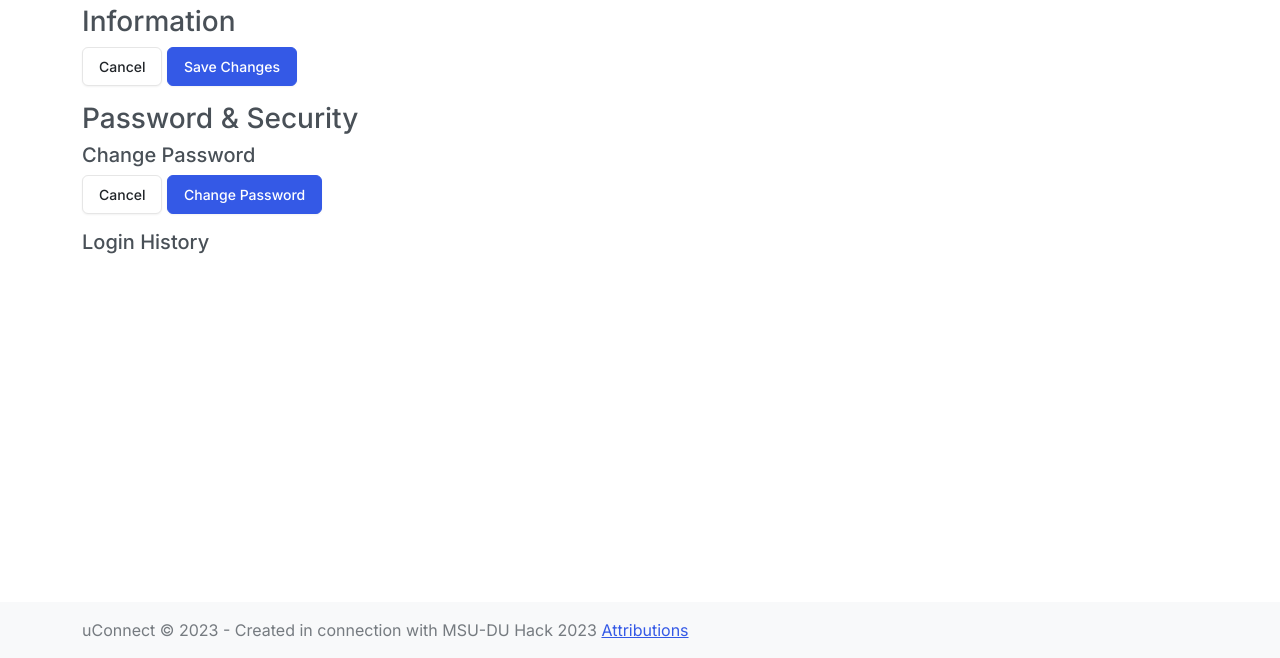
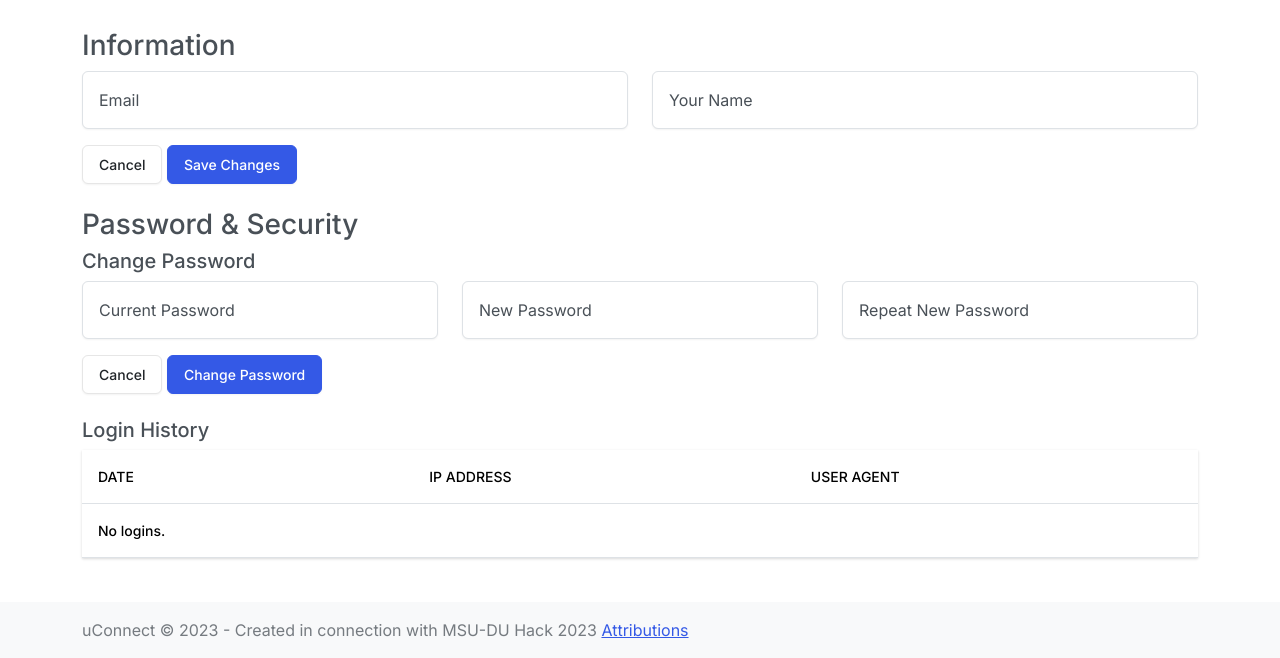
Before and after one commit to kzaremski/msu-du-hack23-multi-campus-events-hub, a website: page views/user_settings.html in a window 1280 px wide. Shown: the part 142-800 px from the top of the page. Drawn offline with nearby package versions, Linux system fonts and the light colour scheme; files that its build step writes are made by us from their sources.

Commit message:
Display user login history in their settings page

```diff
--- a/static/js/event.js
+++ b/static/js/event.js
@@ -2,6 +2,6 @@ window.addEventListener("load", () => {
     const box = document.getElementById("sharelink");
     box.value = window.location.href;
     box.addEventListener("click", () => {
-        this.setSelectionRange(0, this.value.length)
+        this.setSelectionRange(0, this.value.length);
     });
 });
--- a/views/user_settings.html
+++ b/views/user_settings.html
@@ -2,6 +2,7 @@
 {% block body %}
 <div class="container py-4">
     <h1>Settings</h1>
+    <br>
     <h3>Information</h3>
     <div class="row">
         <div class="col-md-6">
@@ -12,27 +13,88 @@
         </div>
     </div>
     <div class="mb-3">
-        <button class="btn btn-secondary mr-2">Cancel</button>
-        <button class="btn btn-primary mr-2">Save Changes</button>
+        <form action="/profile/settings" method="post">
+            <div class="row">
+                <div class="col-md-6 mb-3">
+                    <div class="form-floating">
+                        <input type="email" class="form-control" id="email" placeholder="Email" name="email" readonly
+                            value="{{ user.email }}">
+                        <label for="email">Email</label>
+                    </div>
+                </div>
+                <div class="col-md-6 mb-3">
+                    <div class="form-floating">
+                        <input type="text" class="form-control" id="fullname" placeholder="Your Name" name="fullname">
+                        <label for="fullname">Your Name</label>
+                    </div>
+                </div>
+            </div>
+            <div class="mb-4">
+                <a href="/profile/settings"><button class="btn btn-secondary mr-2" type="button">Cancel</button></a>
+                <button class="btn btn-primary mr-2" type="submit">Save Changes</button>
+            </div>
+        </form>
     </div>
     <h3>Password & Security</h3>
     <h5>Change Password</h5>
-    <div class="row">
-        <div class="col-md-4">
-
+    <form action="/profile/changepassword" method="post">
+        <div class="row">
+            <div class="col-md-4 mb-3">
+                <div class="form-floating">
+                    <input type="password" class="form-control" id="password" placeholder="Password" name="password">
+                    <label for="password">Current Password</label>
+                    <div class="invalid-feedback">Please input a password 15 characters or longer</div>
+                </div>
+            </div>
+            <div class="col-md-4 mb-3">
+                <div class="form-floating">
+                    <input type="password" class="form-control" id="newpassword" placeholder="Password"
+                        name="newpassword">
+                    <label for="newpassword">New Password</label>
+                    <div class="invalid-feedback">Please input a password 15 characters or longer</div>
+                </div>
+            </div>
+            <div class="col-md-4 mb-3">
+                <div class="form-floating">
+                    <input type="password" class="form-control" id="newpasswordrepeat" placeholder="Password"
+                        name="newpasswordrepeat">
+                    <label for="newpasswordrepeat">Repeat New Password</label>
+                    <div class="invalid-feedback">Passwords do not match</div>
+                </div>
+            </div>
         </div>
-        <div class="col-md-4">
-
+        <div class="mb-4">
+            <a href="/profile/settings"><button class="btn btn-secondary mr-2" type="button">Cancel</button></a>
+            <button class="btn btn-primary mr-2" type="submit">Change Password</button>
         </div>
-        <div class="col-md-4">
-
-        </div>
-    </div>
-    <div class="mb-3">
-        <button class="btn btn-secondary mr-2">Cancel</button>
-        <button class="btn btn-primary mr-2">Change Password</button>
-    </div>
+    </form>
     <h5>Login History</h5>
+    <table class="table table-hover">
+        <thead>
+            <tr>
+                <th scope="col">Date</th>
+                <th scope="col">IP Address</th>
+                <th scope="col">User Agent</th>
+            </tr>
+        </thead>
+        <tbody>
+            {% for login in user.loginHistory %}
+            {% if loop.index0 < 10 %}
+            <tr>
+                <th scope="row">{{ login.date|date("yyyy-MM-DD HH:mm:ss") }}</th>
+                <td>{{ login.ip }}</td>
+                <td>{{ login.useragent }}</td>
+            </tr>
+            {% endif %}
+            {% else %}
+            <tr>
+                <th scope="row">No logins.</th>
+                <td></td>
+                <td></td>
+            </tr>
+            {% endfor %}
+        </tbody>
+    </table>
     <p></p>
 </div>
 {% endblock %}
```
Also changed, not shown: views/attributions.html (+1 -1 lines), views/user_profile.html (+1 -0 lines).
